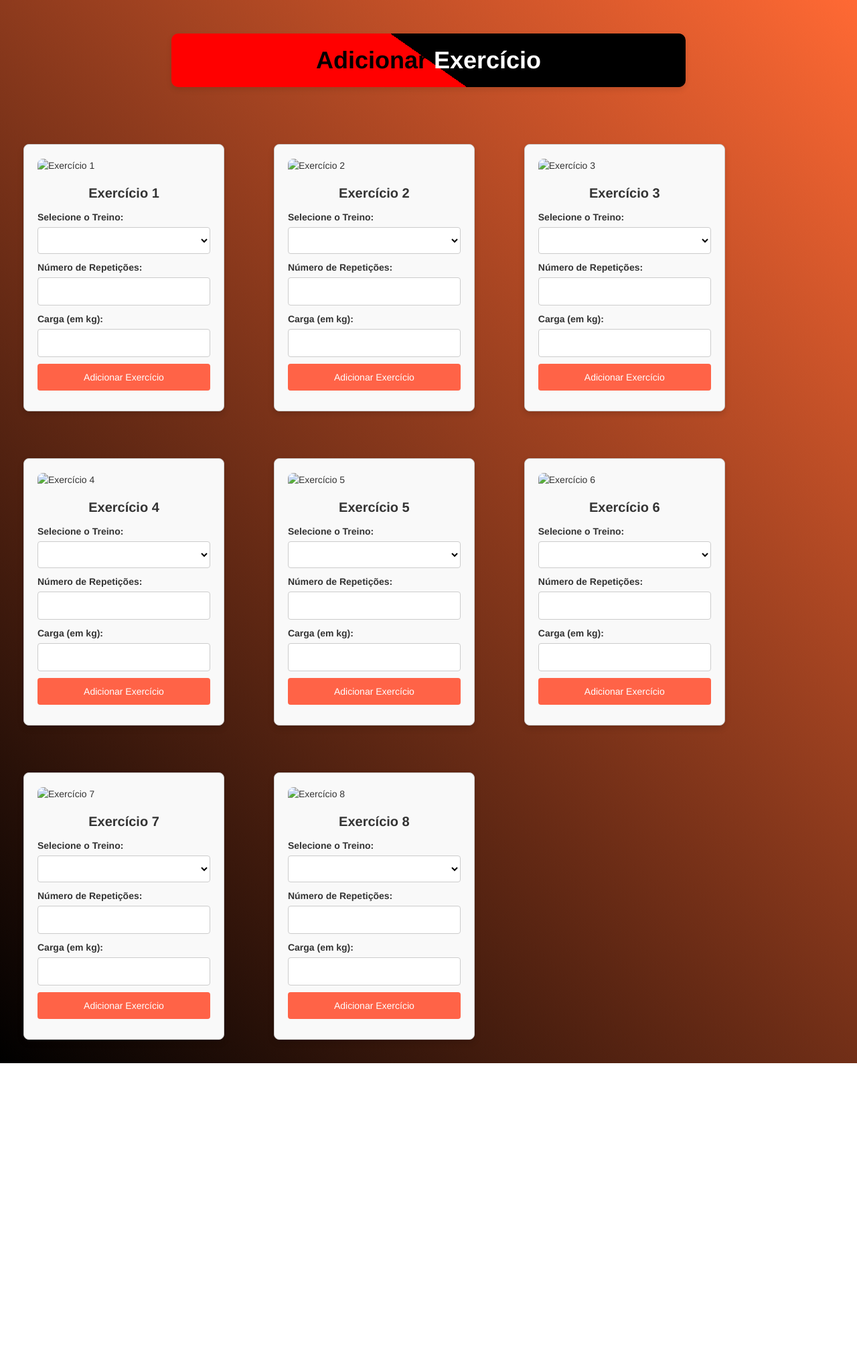
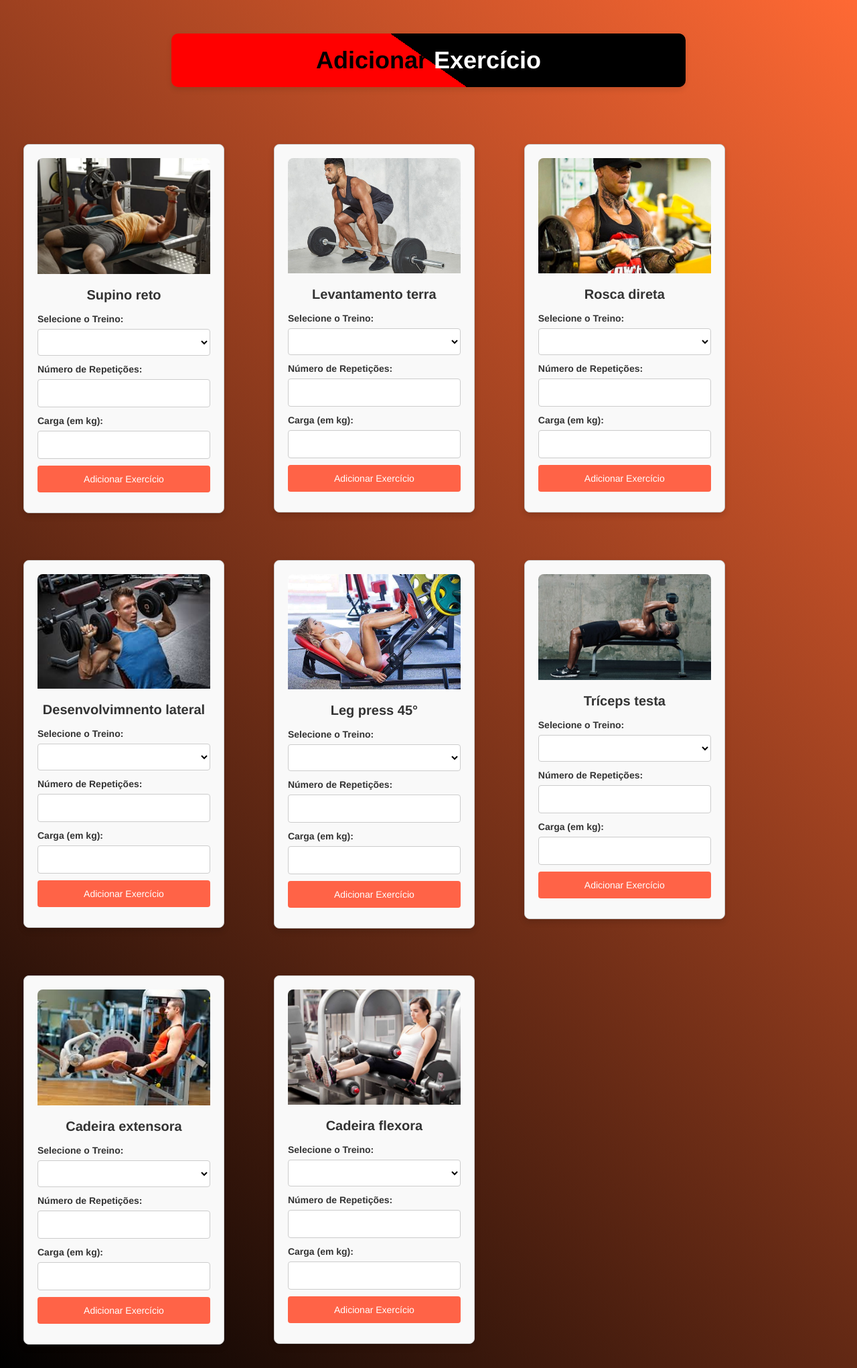
Before and after one commit to iduclerc/GymSync, a Django app: page /treino/31/add_exercicio/ in a window 1280 px wide. Shown: the whole page at 67% size. Before the commit the page ends 1587 px from the top, so only its background shows below. Run offline with Django 5.2, Linux system fonts and the light colour scheme; data comes from the database, SQL or seed files in the repository; lists and menus that the app fills with data are empty; some libraries are stand-ins or nearby versions.

Commit message:
Atualizando html e readme
Ajeitei algumas coisas da página de adicionar exercícios e atualizei o readme da entrega 2.

```diff
--- a/backend/projeto_gymsync/app_gymsync/templates/add_exercicio.html
+++ b/backend/projeto_gymsync/app_gymsync/templates/add_exercicio.html
@@ -37,8 +37,8 @@
 
     <!-- Exercício 1 -->
     <div class="exercise-box-custom">
-        <img src="https://via.placeholder.com/300x200" alt="Exercício 1">
-        <h3>Exercício 1</h3>
+        <img src="{% static 'images/images/supino-reto.jpg' %}" alt="Supino reto">
+        <h3>Supino reto</h3>
         <form method="post">
             {% csrf_token %}
             <label for="treino1">Selecione o Treino:</label>
@@ -60,8 +60,8 @@
 
     <!-- Exercício 2 -->
     <div class="exercise-box-custom">
-        <img src="https://via.placeholder.com/300x200" alt="Exercício 2">
-        <h3>Exercício 2</h3>
+        <img src="{% static 'images/images/Levantamento terra.jpg' %}" alt="Levantamento terra">
+        <h3>Levantamento terra</h3>
         <form method="post">
             {% csrf_token %}
             <label for="treino2">Selecione o Treino:</label>
@@ -83,8 +83,8 @@
 
     <!-- Exercício 3 -->
     <div class="exercise-box-custom">
-        <img src="https://via.placeholder.com/300x200" alt="Exercício 3">
-        <h3>Exercício 3</h3>
+        <img src="{% static 'images/images/rosca-direta.jpg' %}" alt="Rosca direta">
+        <h3>Rosca direta</h3>
         <form method="post">
             {% csrf_token %}
             <label for="treino3">Selecione o Treino:</label>
@@ -106,8 +106,8 @@
 
     <!-- Exercício 4 -->
     <div class="exercise-box-custom">
-        <img src="https://via.placeholder.com/300x200" alt="Exercício 4">
-        <h3>Exercício 4</h3>
+        <img src="{% static 'images/images/Halteres.jpeg' %}" alt="Desenvolvimento lateral">
+        <h3>Desenvolvimnento lateral</h3>
         <form method="post">
             {% csrf_token %}
             <label for="treino4">Selecione o Treino:</label>
@@ -129,8 +129,8 @@
 
     <!-- Exercício 5 -->
     <div class="exercise-box-custom">
-        <img src="https://via.placeholder.com/300x200" alt="Exercício 5">
-        <h3>Exercício 5</h3>
+        <img src="{% static 'images/images/Leg45.jpg' %}" alt="Leg 45">
+        <h3>Leg press 45°</h3>
         <form method="post">
             {% csrf_token %}
             <label for="treino5">Selecione o Treino:</label>
@@ -152,8 +152,8 @@
 
     <!-- Exercício 6 -->
     <div class="exercise-box-custom">
-        <img src="https://via.placeholder.com/300x200" alt="Exercício 6">
-        <h3>Exercício 6</h3>
+        <img src="{% static 'images/images/triceps-testa.jpg' %}" alt="Triceps testa">
+        <h3>Tríceps testa</h3>
         <form method="post">
             {% csrf_token %}
             <label for="treino6">Selecione o Treino:</label>
@@ -175,8 +175,8 @@
 
     <!-- Exercício 7 -->
     <div class="exercise-box-custom">
-        <img src="https://via.placeholder.com/300x200" alt="Exercício 7">
-        <h3>Exercício 7</h3>
+        <img src="{% static 'images/images/cadeira extensora.jpeg' %}" alt="Cadeira extensora">
+        <h3>Cadeira extensora</h3>
         <form method="post">
             {% csrf_token %}
             <label for="treino7">Selecione o Treino:</label>
@@ -198,8 +198,8 @@
 
     <!-- Exercício 8 -->
     <div class="exercise-box-custom">
-        <img src="https://via.placeholder.com/300x200" alt="Exercício 8">
-        <h3>Exercício 8</h3>
+        <img src="{% static 'images/images/cadeira flexora.jpg' %}" alt="Cadeira flexora">
+        <h3>Cadeira flexora</h3>
         <form method="post">
             {% csrf_token %}
             <label for="treino8">Selecione o Treino:</label>
```
Also changed, not shown: README.md, backend/projeto_gymsync/app_gymsync/static/images/images/Halteres.jpeg (added), backend/projeto_gymsync/app_gymsync/static/images/images/Leg45.jpg (added), backend/projeto_gymsync/app_gymsync/static/images/images/Levantamento terra.jpg (added), backend/projeto_gymsync/app_gymsync/static/images/images/cadeira extensora.jpeg (added), backend/projeto_gymsync/app_gymsync/static/images/images/cadeira flexora.jpg (added), backend/projeto_gymsync/app_gymsync/static/images/images/rosca-direta.jpg (added), backend/projeto_gymsync/app_gymsync/static/images/images/supino-reto.jpg (added), backend/projeto_gymsync/app_gymsync/static/images/images/triceps-testa.jpg (added), img/Backlog2.jpg (added), img/Jira2.jpg (added), 1 other file.
